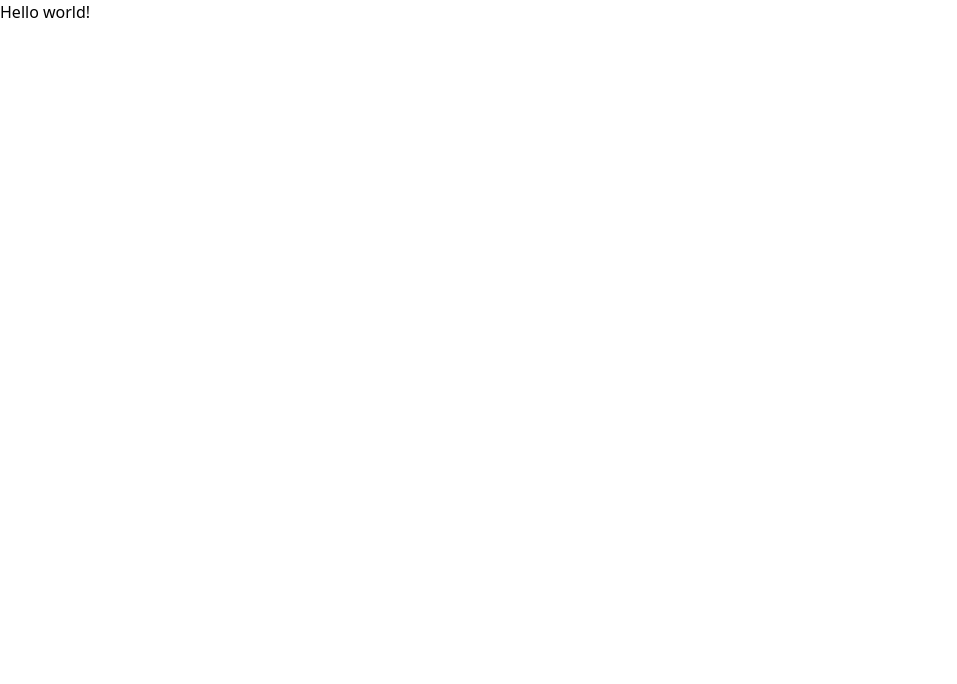
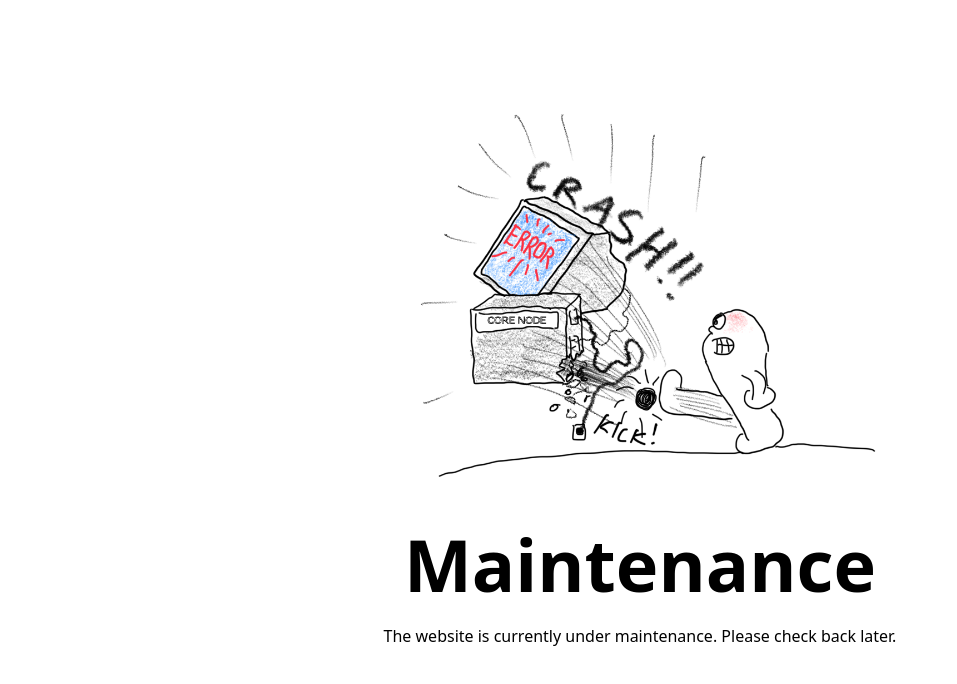
Before and after one commit to Ratzifutzi/moggel.ch, a Next.js app: page / in a window 1280 px wide. Shown: the top 684 px of the page, without its empty margins (0-957 px from the left). Built offline with nearby package versions, Linux system fonts and the light colour scheme.

Commit message:
Maintenance Screen added

```diff
--- a/src/app/layout.tsx
+++ b/src/app/layout.tsx
@@ -2,8 +2,8 @@ import type { Metadata } from 'next';
 import './globals.css';
 
 export const metadata: Metadata = {
-	title: 'Create Next App',
-	description: 'Generated by create next app',
+	title: 'Moggel',
+	description: '',
 };
 
 export default function RootLayout({
--- a/src/app/page.tsx
+++ b/src/app/page.tsx
@@ -1,7 +1,17 @@
 export default function Home() {
 	return (
-		<main>
-			<div>Hello world!</div>
+		<main className="grid min-h-screen grid-rows-[1fr_auto_1fr] place-items-center p-24">
+			<img
+				src="/assets/images/maintenance.png"
+				alt="Moggel Character hitting a Server"
+				className="mb-8 h-100"
+			/>
+			<div className="flex flex-col items-center">
+				<h1 className="text-center text-7xl font-bold">Maintenance</h1>
+				<p className="mt-6 max-w-prose text-center">
+					The website is currently under maintenance. Please check back later.
+				</p>
+			</div>
 		</main>
 	);
 }
--- a/tsconfig.json
+++ b/tsconfig.json
@@ -28,7 +28,8 @@
 		"**/*.tsx",
 		".next/types/**/*.ts",
 		".next/dev/types/**/*.ts",
-		"**/*.mts"
+		"**/*.mts",
+		"src/start.js"
 	],
 	"exclude": ["node_modules"]
 }
```
Also changed, not shown: public/assets/images/maintenance.png (added).
